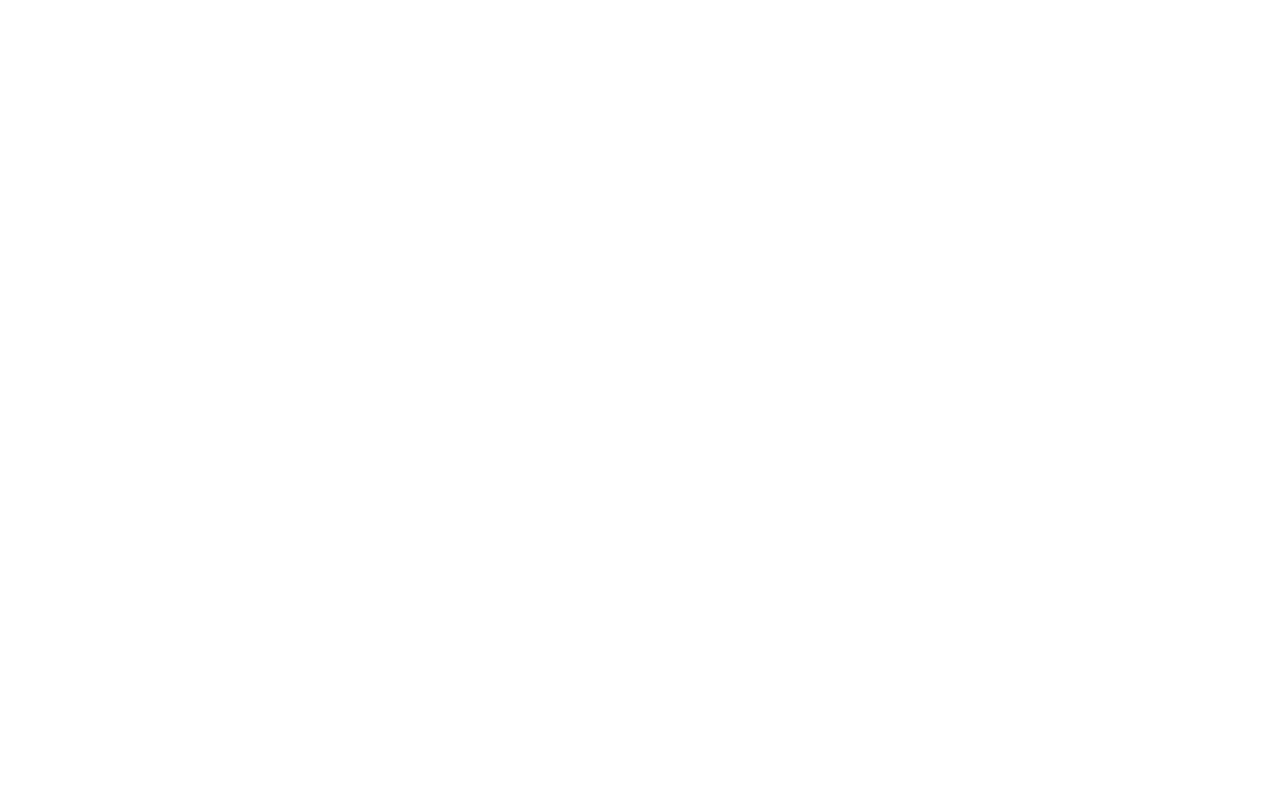
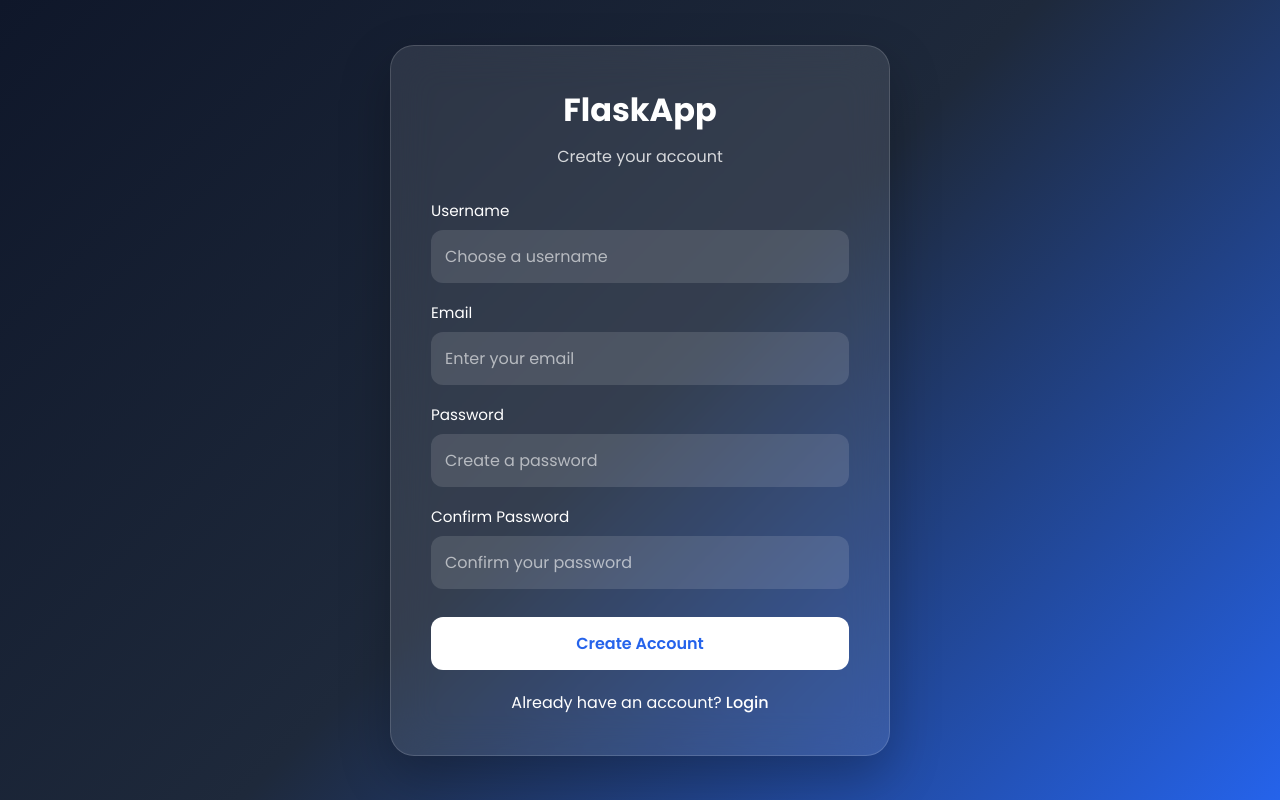
Before and after one commit to Cyber-Akshat/Flask-Project, a Flask app: page /register in a window 1280 px wide. Before the commit the page is empty. Run offline with Flask 3, Linux system fonts and the light colour scheme.

Commit message:
Designing register, and send register requests

```diff
--- a/app.py
+++ b/app.py
@@ -25,8 +25,23 @@ def login():
     return render_template("login.html")
 
 
-@app.route("/register")
+@app.route("/register", methods=["GET", "POST"])
 def register():
+    if request.method == "POST":
+        username = request.form.get("username")
+        email = request.form.get("email")
+        password = request.form.get("password")
+        confirm_password = request.form.get("confirm_password")
+
+        if password != confirm_password:
+            flash("Passwords do not match")
+            return redirect(url_for("register"))
+
+        # Save user to database here
+
+        flash("Account created successfully!")
+        return redirect(url_for("login"))
+
     return render_template("register.html")
 
 
--- a/templates/register.html
+++ b/templates/register.html
@@ -2,9 +2,192 @@
 <html lang="en">
 <head>
     <meta charset="UTF-8">
-    <title>Title</title>
+    <meta name="viewport" content="width=device-width, initial-scale=1.0">
+    <title>Register | FlaskApp</title>
+
+    <link href="https://fonts.googleapis.com/css2?family=Poppins:wght@300;400;500;600;700&display=swap" rel="stylesheet">
+
+    <style>
+        *{
+            margin:0;
+            padding:0;
+            box-sizing:border-box;
+            font-family:'Poppins',sans-serif;
+        }
+
+        body{
+            min-height:100vh;
+            display:flex;
+            justify-content:center;
+            align-items:center;
+            background:linear-gradient(135deg,#0f172a,#1e293b,#2563eb);
+            padding:20px;
+        }
+
+        .card{
+            width:100%;
+            max-width:500px;
+            background:rgba(255,255,255,.1);
+            backdrop-filter:blur(20px);
+            border:1px solid rgba(255,255,255,.15);
+            border-radius:24px;
+            padding:40px;
+            color:white;
+            box-shadow:0 20px 50px rgba(0,0,0,.25);
+        }
+
+        .logo{
+            text-align:center;
+            font-size:2rem;
+            font-weight:700;
+            margin-bottom:10px;
+        }
+
+        .subtitle{
+            text-align:center;
+            color:rgba(255,255,255,.8);
+            margin-bottom:30px;
+        }
+
+        .form-group{
+            margin-bottom:18px;
+        }
+
+        label{
+            display:block;
+            margin-bottom:8px;
+            font-size:.95rem;
+        }
+
+        input{
+            width:100%;
+            padding:14px;
+            border:none;
+            border-radius:12px;
+            background:rgba(255,255,255,.12);
+            color:white;
+            outline:none;
+            font-size:1rem;
+        }
+
+        input::placeholder{
+            color:rgba(255,255,255,.6);
+        }
+
+        .register-btn{
+            width:100%;
+            padding:14px;
+            border:none;
+            border-radius:12px;
+            background:white;
+            color:#2563eb;
+            font-size:1rem;
+            font-weight:600;
+            cursor:pointer;
+            transition:.3s;
+            margin-top:10px;
+        }
+
+        .register-btn:hover{
+            transform:translateY(-2px);
+            box-shadow:0 10px 25px rgba(255,255,255,.25);
+        }
+
+        .flash{
+            background:rgba(255,99,99,.2);
+            border:1px solid rgba(255,99,99,.4);
+            padding:12px;
+            border-radius:10px;
+            margin-bottom:15px;
+        }
+
+        .links{
+            text-align:center;
+            margin-top:20px;
+        }
+
+        .links a{
+            color:white;
+            text-decoration:none;
+            font-weight:500;
+        }
+
+        .links a:hover{
+            text-decoration:underline;
+        }
+    </style>
 </head>
 <body>
 
+<div class="card">
+
+    <div class="logo">FlaskApp</div>
+    <div class="subtitle">Create your account</div>
+
+    {% with messages = get_flashed_messages() %}
+        {% if messages %}
+            {% for message in messages %}
+                <div class="flash">
+                    {{ message }}
+                </div>
+            {% endfor %}
+        {% endif %}
+    {% endwith %}
+
+    <form method="POST">
+
+        <div class="form-group">
+            <label>Username</label>
+            <input
+                type="text"
+                name="username"
+                placeholder="Choose a username"
+                required
+            >
+        </div>
+
+        <div class="form-group">
+            <label>Email</label>
+            <input
+                type="email"
+                name="email"
+                placeholder="Enter your email"
+                required
+            >
+        </div>
+
+        <div class="form-group">
+            <label>Password</label>
+            <input
+                type="password"
+                name="password"
+                placeholder="Create a password"
+                required
+            >
+        </div>
+
+        <div class="form-group">
+            <label>Confirm Password</label>
+            <input
+                type="password"
+                name="confirm_password"
+                placeholder="Confirm your password"
+                required
+            >
+        </div>
+
+        <button type="submit" class="register-btn">
+            Create Account
+        </button>
+
+    </form>
+
+    <div class="links">
+        Already have an account?
+        <a href="{{ url_for('login') }}">Login</a>
+    </div>
+
+</div>
+
 </body>
 </html>
```
